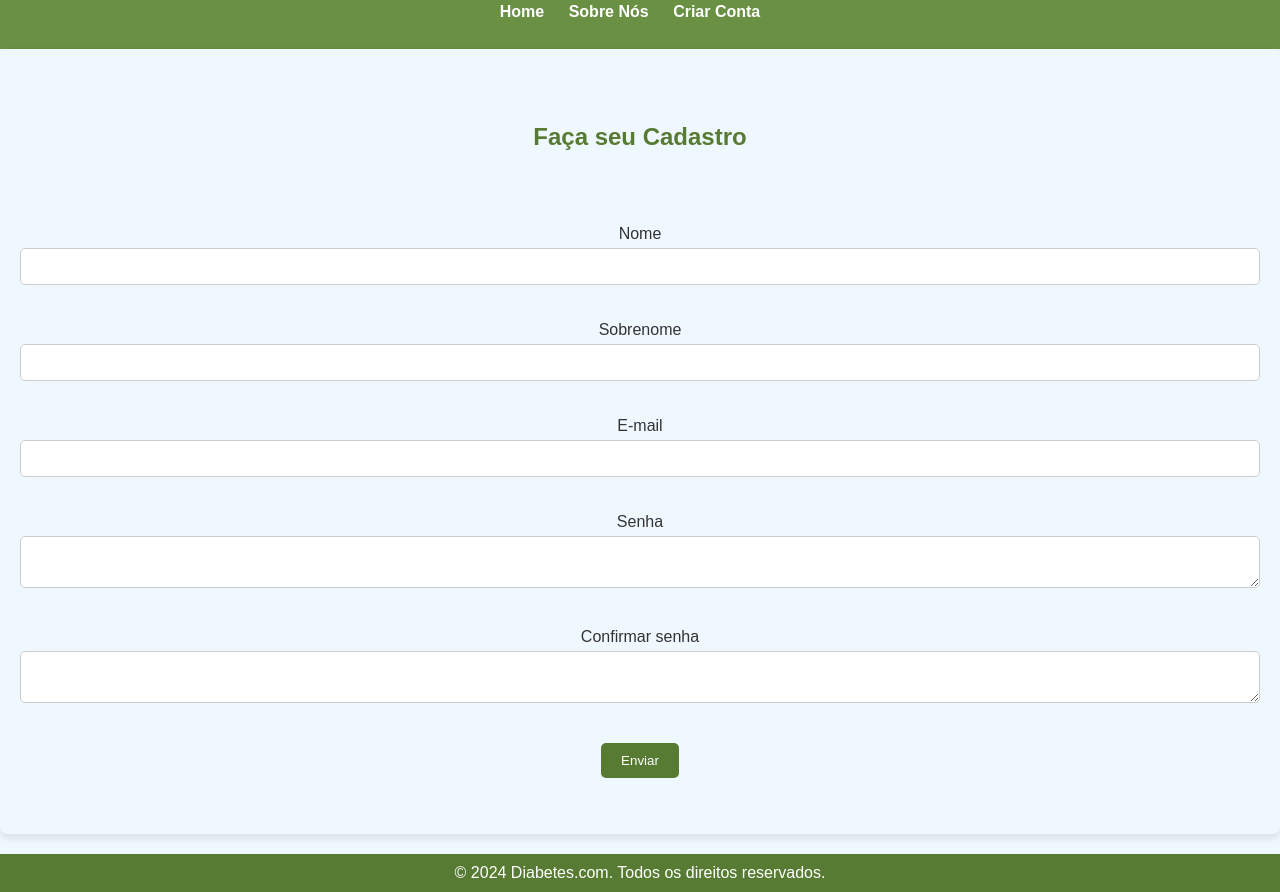
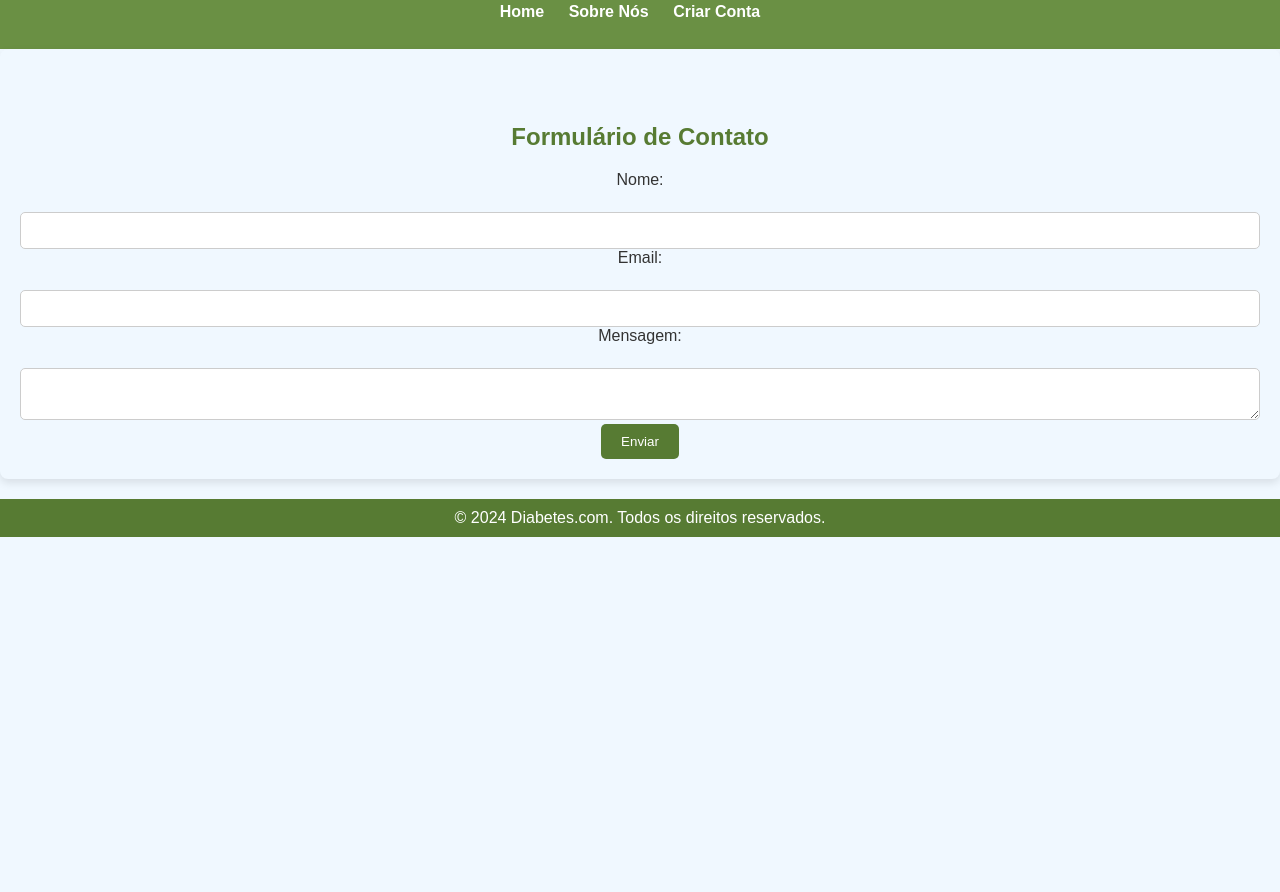
Before and after one commit to mariaHello/atividade-com-valor-de-nota-para-ser-realizada-no-laborat-rio, a plain HTML site: page form.html in a window 1280 px wide. Shown: the part 580-1472 px from the top of the page. After the commit the page ends 1117 px from the top, so only its background shows below. Drawn offline with Linux system fonts and the light colour scheme; files that its build step writes are made by us from their sources; files whose address does not match are found by name.

Commit message:
Update form.html

```diff
--- a/form.html
+++ b/form.html
@@ -3,7 +3,7 @@
 <head>
         <meta charset="UTF-8">
         <meta name="viewport" content="width=device-width, initial-scale=1.0">
-        <title> Diabetes.com </title>
+        <title> Diabetes.com Formulário </title>
         <link rel="stylesheet" href="style.css">
 
     </head>
@@ -27,25 +27,24 @@
     </header>
     <main>
         <section><br><br><br>
-            <h2>Faça seu Cadastro</h2><br><br><br>
-            <form id="form-contato">
-                <label for="name">Nome</label>
-                <input type="text" id="name" name="name" required><br><br><br>
+            <div class="container">
+        <h2>Formulário de Contato</h2>
+                <form action="formAction.html" method="GET" onsubmit="return validateForm()">
+                        <label>Nome:</label><br>
+        <input type="text" id="name" name="name">
+        <div id="errName" class="error"></div>
 
-                <label for="sobrenome">Sobrenome</label>
-                <input type="text" id="sobrenome" name="sobrenome" required><br><br><br>
+        <label>Email:</label><br>
+                <input type="text" id="email" name="email">
+                        <div id="errEmail" class="error"></div>
 
-                <label for="email">E-mail</label>
-                <input type="email" id="email" name="email" required><br><br><br>
+        <label>Mensagem:</label><br>
+        <textarea id="msg" name="msg"></textarea>
+        <div id="errMsg" class="error"></div>
 
-                <label for="senha">Senha </label>
-                <textarea id="senha" name="senha" required></textarea><br><br><br>
-
-                <label for="confirmarsenha">Confirmar senha </label>
-                <textarea id="confirmarsenha" name="confirmarsenha" required></textarea><br><br><br>
-
-                <button type="submit" id="enviar-btn">Enviar</button><br><br><br>
-            </form>
+        <button type="submit">Enviar</button>
+        </form>
+</div>
         </section>
     </main>
     <footer>
```
